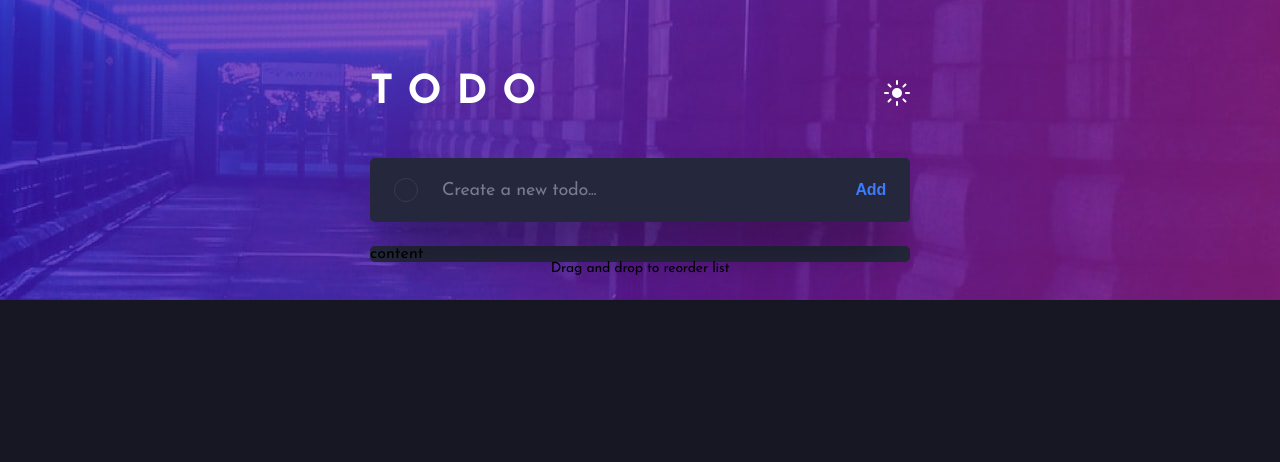
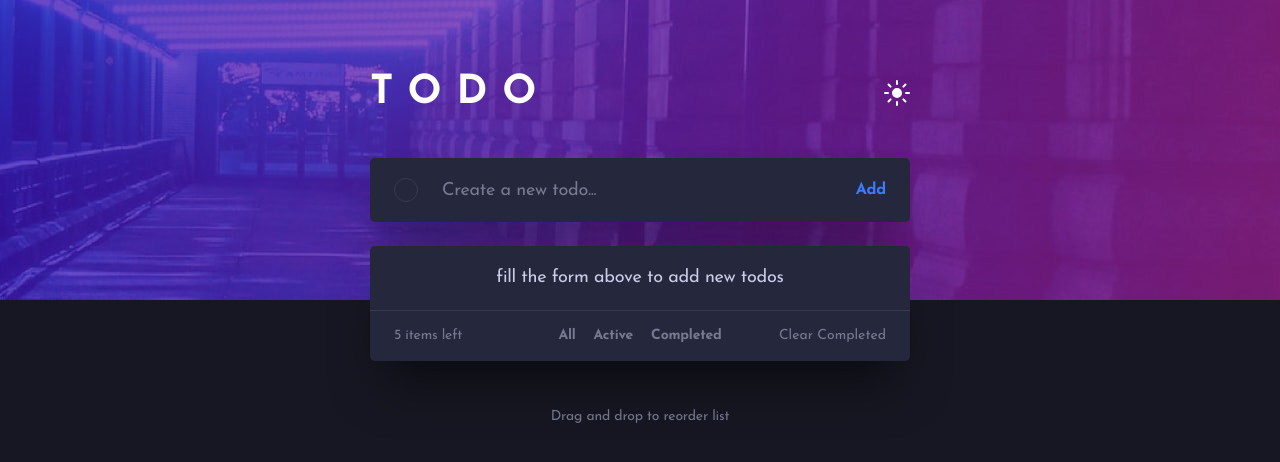
Before and after one commit to ionStici/todo-app-fem, a React (Create React App) app: page / in a window 1280 px wide. Shown: the top 462 px of the page. Built offline with nearby package versions, Linux system fonts and the light colour scheme.

Commit message:
Add structure / styles

```diff
--- a/src/features/themeSwitchers.js
+++ b/src/features/themeSwitchers.js
@@ -21,6 +21,8 @@ export const toggleDark = () => {
     );
 
     root.style.setProperty('--color-text', 'hsl(234, 39%, 85%)');
+
+    root.style.setProperty('--color-active-text', 'hsl(236, 33%, 92%)');
 
     root.style.setProperty(
         '--box-shadow-main',
@@ -50,15 +52,14 @@ export const toggleLight = () => {
 
     root.style.setProperty('--color-text', 'hsl(235, 19%, 35%)');
 
+    root.style.setProperty('--color-active-text', 'hsl(235, 19%, 35%)');
+
     root.style.setProperty(
         '--box-shadow-main',
         '0px 35px 50px -15px rgba(194, 195, 214, 0.5)'
     );
 };
-// Light Grayish Blue: hsl(234, 39%, 85%) dark
-// Very Dark Grayish Blue: hsl(235, 19%, 35%) light
 
-// // // // // // // // // //
 // -   Very Light Gray: hsl(0, 0%, 98%)  // -   Very Dark Blue: hsl(235, 21%, 11%)
 
 // ### Light Theme
--- a/src/features/todoApp.js
+++ b/src/features/todoApp.js
@@ -7,6 +7,16 @@ export const Todo = function () {
     const handleSubmit = event => {
         event.preventDefault();
         const value = input.current.value;
+        console.log(value);
+    };
+
+    const handleClick = event => {
+        const type = event.target.dataset.type;
+
+        if (type === 'clear') console.log('clear');
+        if (type === 'all') console.log('all');
+        if (type === 'active') console.log('active');
+        if (type === 'completed') console.log('completed');
     };
 
     return (
@@ -22,7 +32,56 @@ export const Todo = function () {
                     <button className={styles.add}>Add</button>
                 </form>
 
-                <div className={styles.todosBox}>content</div>
+                <div className={styles.innerWrapper}>
+                    <div className={styles.todosBox}>
+                        {/* {['text 1', 'text 2'].map((todo, i) => {
+                            return (
+                                <div className={styles.todo} key={i}>
+                                    {todo}
+                                </div>
+                            );
+                        })} */}
+
+                        <div className={styles.default}>
+                            <p>fill the form above to add new todos</p>
+                        </div>
+                    </div>
+
+                    <div className={styles.bottomBox}>
+                        <p className={styles.left}>5 items left</p>
+                        <button
+                            className={styles.clearBtn}
+                            data-type="clear"
+                            onClick={handleClick}
+                        >
+                            Clear Completed
+                        </button>
+                    </div>
+                </div>
+
+                <div className={styles.footer}>
+                    <button
+                        className={styles.allBtn}
+                        onClick={handleClick}
+                        data-type="all"
+                    >
+                        All
+                    </button>
+                    <button
+                        className={styles.activeBtn}
+                        onClick={handleClick}
+                        data-type="active"
+                    >
+                        Active
+                    </button>
+                    <button
+                        className={styles.completedBtn}
+                        onClick={handleClick}
+                        data-type="completed"
+                    >
+                        Completed
+                    </button>
+                </div>
             </div>
 
             <p className={styles.footerText}>Drag and drop to reorder list</p>
--- a/src/styles/index.scss
+++ b/src/styles/index.scss
@@ -19,7 +19,8 @@
     box-sizing: border-box;
 }
 
-input {
+input,
+button {
     font: inherit;
 }
 
--- a/src/styles/todoApp.module.scss
+++ b/src/styles/todoApp.module.scss
@@ -11,7 +11,9 @@
     }
 }
 
-// .wrapper {}
+.wrapper {
+    position: relative;
+}
 
 // // // // // // // // // // // // // // //
 
@@ -123,13 +125,178 @@
 
 // // // // // // // // // // // // // // //
 
+.innerWrapper {
+    background-color: var(--color-box-bg);
+    box-shadow: var(--box-shadow-main);
+    transition: background-color 0.15s, box-shadow 0.15s;
+    border-radius: 5px;
+
+    position: relative;
+    z-index: 5;
+}
+
+// // // // // // // // // // // // // // //
+
 .todosBox {
+    max-height: 600px;
+    overflow: scroll;
+}
+
+.todo {
+    height: 52px;
+    cursor: pointer;
+    transition: border 0.15s;
+
+    &:not(:last-child) {
+        border-bottom: 1px solid
+            var(--color-veryLightGrayBlue---veryDarkGrayBlue);
+    }
+
+    @media only screen and (min-width: 600px) {
+    }
+}
+
+// // // // // // // // // // // // // // //
+
+.default {
+    height: 52px;
+    cursor: pointer;
+
+    display: flex;
+    align-items: center;
+    justify-content: center;
+
+    p {
+        color: var(--color-text);
+        font-weight: 400;
+        font-size: 12px;
+        line-height: 12px;
+        letter-spacing: -0.166667px;
+        transition: color 0.15s;
+
+        @media only screen and (min-width: 600px) {
+            font-size: 18px;
+            line-height: 18px;
+            letter-spacing: -0.25px;
+        }
+    }
+
+    @media only screen and (min-width: 600px) {
+        height: 64px;
+    }
+}
+
+// // // // // // // // // // // // // // //
+
+.bottomBox {
+    display: flex;
+    align-items: center;
+    justify-content: space-between;
+
+    height: 51px;
+    border-top: 1px solid var(--color-veryLightGrayBlue---veryDarkGrayBlue);
+    margin-bottom: 16px;
+
+    color: var(--color-lightGrayBlue---darkGrayBlue);
+    font-weight: 400;
+    font-size: 12px;
+    line-height: 12px;
+    letter-spacing: -0.166667px;
+
+    transition: border 0.15s;
+
+    @media only screen and (min-width: 600px) {
+        font-size: 14px;
+        line-height: 14px;
+        letter-spacing: -0.194444px;
+    }
+}
+
+.left {
+    padding-left: 20px;
+    transition: color 0.15s;
+
+    @media only screen and (min-width: 600px) {
+        padding-left: 24px;
+    }
+}
+
+.clearBtn {
+    border: none;
+    background-color: transparent;
+    padding: 0 20px;
+    height: 100%;
+
+    color: inherit;
+    transition: color 0.15s;
+    cursor: pointer;
+
+    &:hover {
+        color: var(--color-text);
+    }
+
+    @media only screen and (min-width: 600px) {
+        padding: 0 24px;
+    }
+}
+
+// // // // // // // // // // // // // // //
+
+.footer {
+    display: flex;
+    align-items: center;
+    justify-content: center;
+    height: 48px;
+    border-radius: 5px;
+
     background-color: var(--color-box-bg);
     box-shadow: var(--box-shadow-main);
     transition: background-color 0.15s, box-shadow 0.15s;
 
-    border-radius: 5px;
-    max-height: 600px;
+    position: relative;
+    z-index: 10;
+
+    @media only screen and (min-width: 600px) {
+        height: 51px;
+        background-color: transparent;
+        box-shadow: none;
+        position: absolute;
+        left: 50%;
+        transform: translateX(-50%);
+        bottom: 0;
+    }
+}
+
+@mixin footerBtns {
+    border: none;
+    background-color: transparent;
+    height: 100%;
+    padding: 0 9px;
+
+    font-weight: 700;
+    font-size: 14px;
+    line-height: 14px;
+    letter-spacing: -0.194444px;
+
+    color: var(--color-lightGrayBlue---darkGrayBlue);
+    transition: color 0.15s;
+    cursor: pointer;
+
+    &:hover {
+        color: var(--color-active-text);
+    }
+}
+
+.allBtn {
+    @include footerBtns();
+}
+
+.activeBtn {
+    @include footerBtns();
+}
+
+.completedBtn {
+    @include footerBtns();
 }
 
 // // // // // // // // // // // // // // //
@@ -140,6 +307,15 @@
     font-size: 14px;
     line-height: 14px;
     letter-spacing: -0.194444px;
+
+    color: var(--color-lightGrayBlue---darkGrayBlue);
+    transition: color 0.15s;
+
+    margin-top: 40px;
+
+    @media only screen and (min-width: 600px) {
+        margin-top: 49px;
+    }
 }
 
 // // // // // // // // // // // // // // //
```
